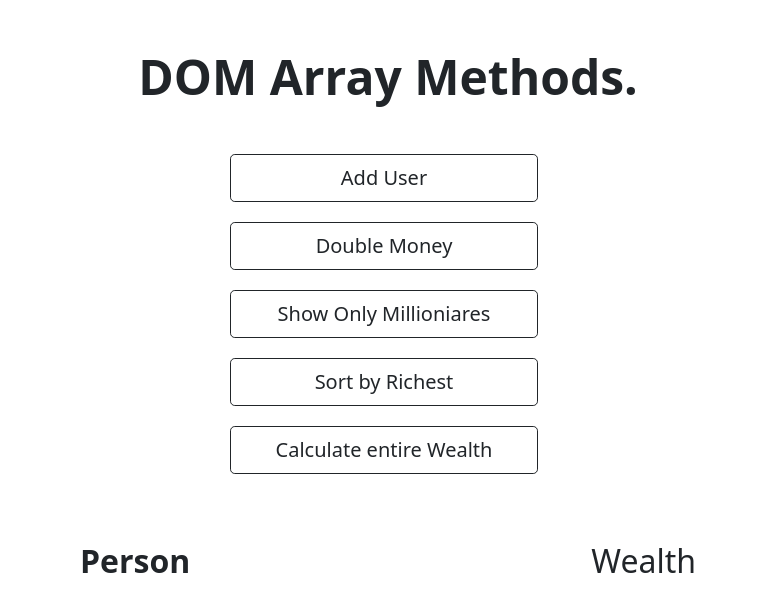
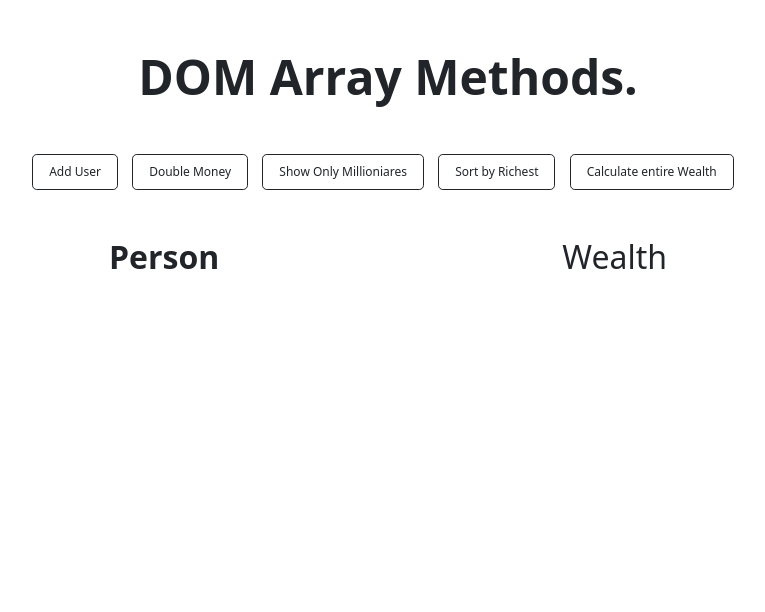
Before and after one commit to Tire11/DomArrayMethods, a plain HTML site: page index.html in a window 1280 px wide. Shown: the whole page, without its empty margins (252-1017 px from the left). Drawn offline with nearby package versions, Linux system fonts and the light colour scheme; no server answers.

Commit message:
Update styles.css

```diff
--- a/styles.css
+++ b/styles.css
@@ -14,12 +14,14 @@ hr {
 }
 
 @media (min-width: 813px) {
-  .container {
+  .container div {
+    text-align: center;
+  }
+  #mainSection {
     width: 50%;
+    margin: auto;
   }
   .cta-btn {
-    width: 50%;
-    margin-left: 150px;
-    margin-bottom: 20px;
+    font-size: 12px;
   }
 }
```
